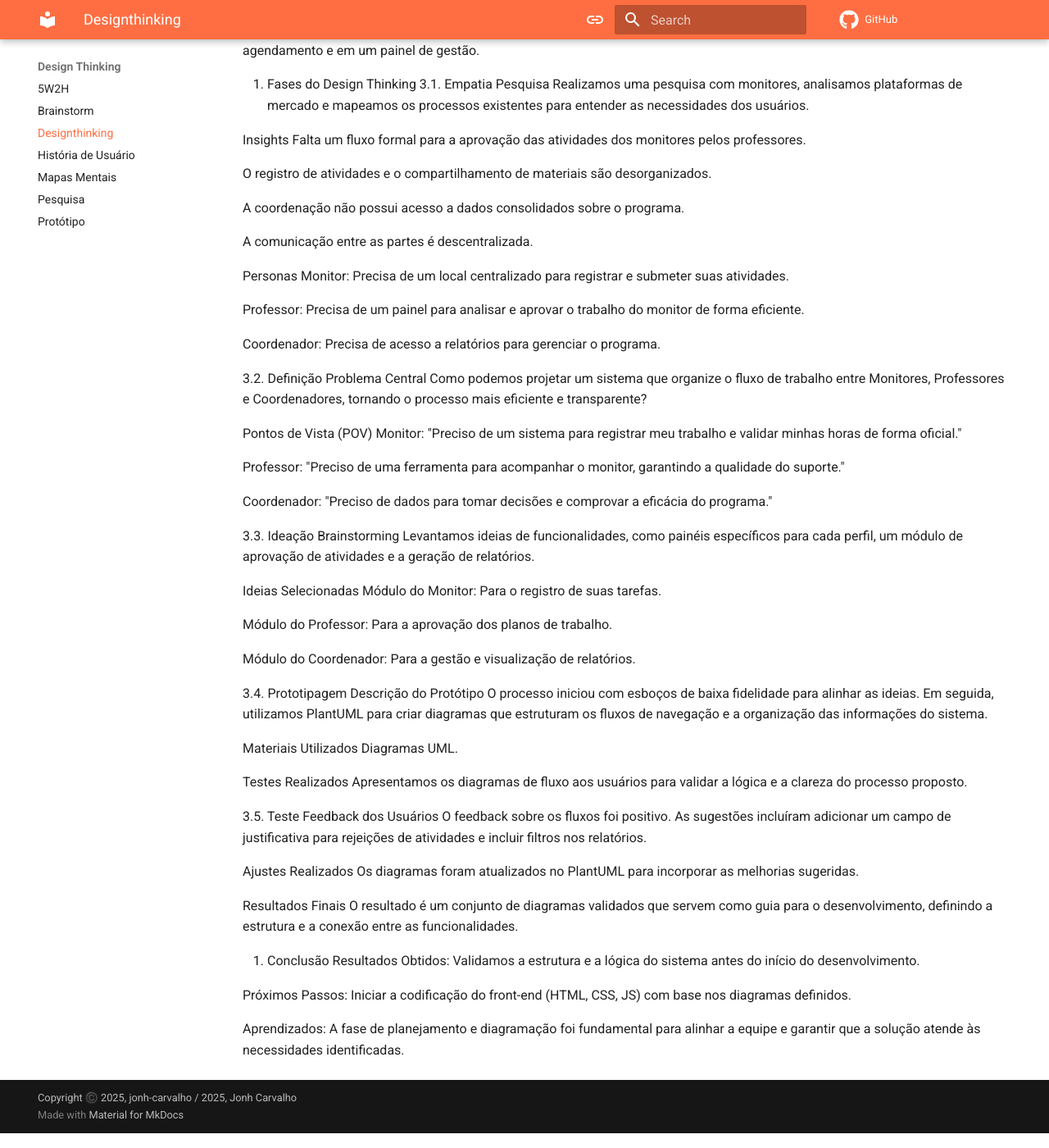
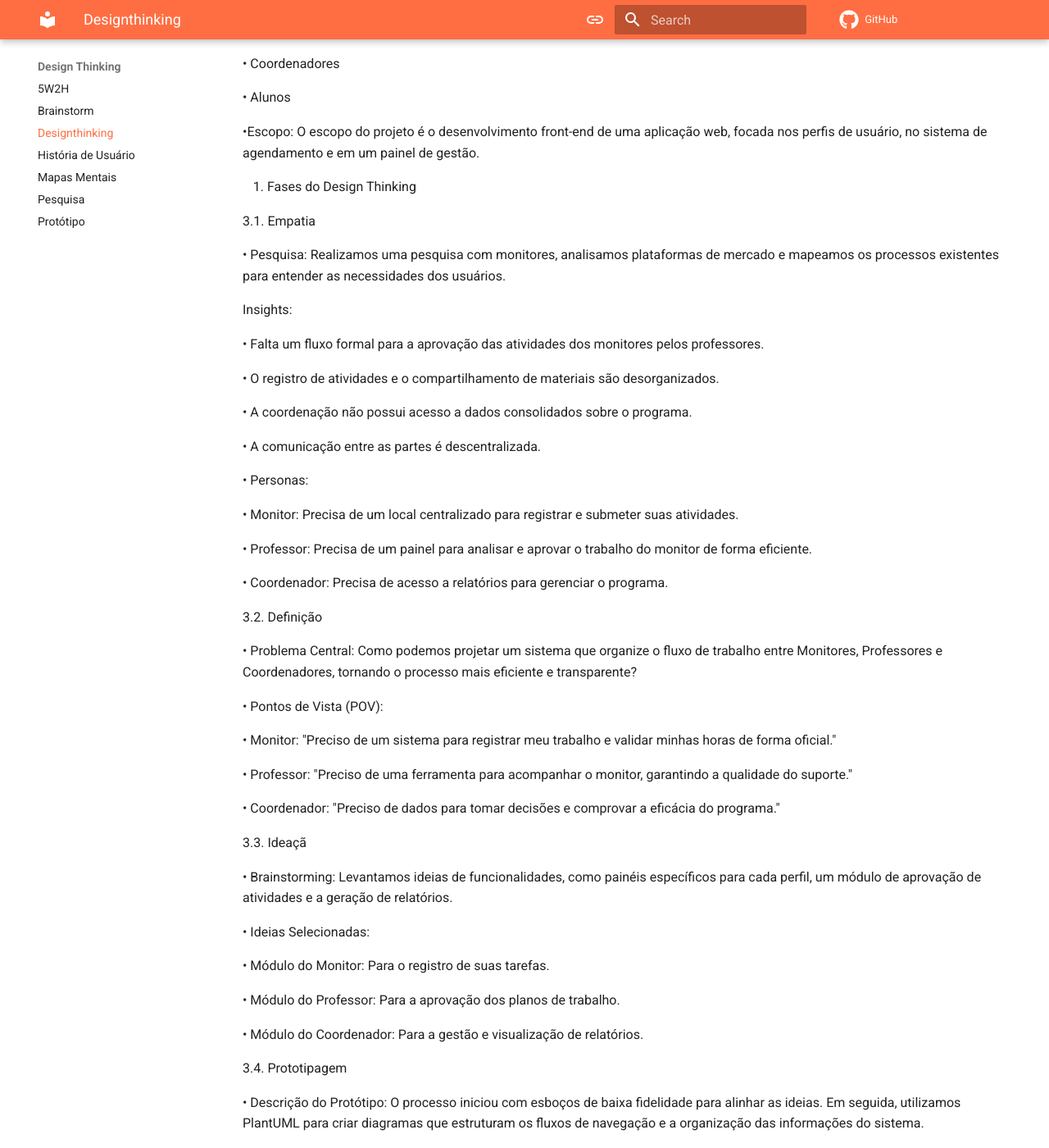
Before and after one commit to Projetos-de-Extensao/PFE_25.2_8002_IV, an MkDocs documentation site: the page built from docs/_Design Thinking/designthinking.md, in a window 1280 px wide and 1400 px high, scrolled down 670 px. Shown: the whole window at 82% size. Built offline with MkDocs 1.6.1 and Material for MkDocs 9.7.7, drawn with Linux system fonts in a browser that asks for light colours; comment, search, counter and statistics services are not loaded; some of the changed lines change nothing that is shown; some of the changed text lies outside the part shown.

Commit message:
Update designthinking.md

```diff
--- a/docs/_Design Thinking/designthinking.md
+++ b/docs/_Design Thinking/designthinking.md
@@ -1,95 +1,97 @@
 1. Capa
-Projeto: Plataforma de Gestão de Monitorias IBMEC
 
-Equipe: Arthur Maurity, Lucas Jesus, Ricardo Lima, Bernardo Miller e Gianluca Leonardi.
+Título do Projeto: Plataforma de Gestão de Monitorias IBMEC
+
+Nome da Equipe: Arthur Maurity, Lucas Jesus, Ricardo Lima, Bernardo Miller e Gianluca Leonardi.
 
 Data: 30 de Setembro de 2025
 
 2. Introdução
-Contexto do Projeto
-O gerenciamento de monitorias na instituição é um processo manual, o que resulta em ineficiência na comunicação e na organização das atividades.
 
-Objetivo
-O objetivo é desenvolver uma plataforma digital para otimizar e centralizar esses processos, beneficiando todos os envolvidos.
+• Contexto do Projeto: O gerenciamento de monitorias na instituição é um processo manual, o que resulta ineficiência na comunicação e na organização das atividades.
 
-Público-Alvo
-Monitores
+• Objetivo: O objetivo é desenvolver uma plataforma digital para otimizar e centralizar esses processos, beneficiando todos os envolvidos.
 
-Professores
+• Público-Alvo:
 
-Coordenadores
+• Monitores
 
-Alunos
+• Professores
 
-Escopo
-O escopo do projeto é o desenvolvimento front-end de uma aplicação web, focada nos perfis de usuário, no sistema de agendamento e em um painel de gestão.
+• Coordenadores
+
+• Alunos
+
+•Escopo: O escopo do projeto é o desenvolvimento front-end de uma aplicação web, focada nos perfis de usuário, no sistema de agendamento e em um painel de gestão.
 
 3. Fases do Design Thinking
+
 3.1. Empatia
-Pesquisa
-Realizamos uma pesquisa com monitores, analisamos plataformas de mercado e mapeamos os processos existentes para entender as necessidades dos usuários.
 
-Insights
-Falta um fluxo formal para a aprovação das atividades dos monitores pelos professores.
+ • Pesquisa: Realizamos uma pesquisa com monitores, analisamos plataformas de mercado e mapeamos os processos existentes para entender as necessidades dos usuários.
 
-O registro de atividades e o compartilhamento de materiais são desorganizados.
+Insights:
 
-A coordenação não possui acesso a dados consolidados sobre o programa.
+ • Falta um fluxo formal para a aprovação das atividades dos monitores pelos professores.
 
-A comunicação entre as partes é descentralizada.
+ • O registro de atividades e o compartilhamento de materiais são desorganizados.
 
-Personas
-Monitor: Precisa de um local centralizado para registrar e submeter suas atividades.
+ • A coordenação não possui acesso a dados consolidados sobre o programa.
 
-Professor: Precisa de um painel para analisar e aprovar o trabalho do monitor de forma eficiente.
+ • A comunicação entre as partes é descentralizada.
 
-Coordenador: Precisa de acesso a relatórios para gerenciar o programa.
+ • Personas:
+
+ • Monitor: Precisa de um local centralizado para registrar e submeter suas atividades.
+
+ • Professor: Precisa de um painel para analisar e aprovar o trabalho do monitor de forma eficiente.
+
+ • Coordenador: Precisa de acesso a relatórios para gerenciar o programa.
 
 3.2. Definição
-Problema Central
-Como podemos projetar um sistema que organize o fluxo de trabalho entre Monitores, Professores e Coordenadores, tornando o processo mais eficiente e transparente?
 
-Pontos de Vista (POV)
-Monitor: "Preciso de um sistema para registrar meu trabalho e validar minhas horas de forma oficial."
+ • Problema Central: Como podemos projetar um sistema que organize o fluxo de trabalho entre Monitores, Professores e Coordenadores, tornando o processo mais eficiente e transparente?
 
-Professor: "Preciso de uma ferramenta para acompanhar o monitor, garantindo a qualidade do suporte."
+ • Pontos de Vista (POV):
 
-Coordenador: "Preciso de dados para tomar decisões e comprovar a eficácia do programa."
+ • Monitor: "Preciso de um sistema para registrar meu trabalho e validar minhas horas de forma oficial."
 
-3.3. Ideação
-Brainstorming
-Levantamos ideias de funcionalidades, como painéis específicos para cada perfil, um módulo de aprovação de atividades e a geração de relatórios.
+ • Professor: "Preciso de uma ferramenta para acompanhar o monitor, garantindo a qualidade do suporte."
 
-Ideias Selecionadas
-Módulo do Monitor: Para o registro de suas tarefas.
+ • Coordenador: "Preciso de dados para tomar decisões e comprovar a eficácia do programa."
 
-Módulo do Professor: Para a aprovação dos planos de trabalho.
+ 3.3. Ideaçã
 
-Módulo do Coordenador: Para a gestão e visualização de relatórios.
+ • Brainstorming: Levantamos ideias de funcionalidades, como painéis específicos para cada perfil, um módulo de aprovação de atividades e a geração de relatórios.
+
+ • Ideias Selecionadas:
+
+ • Módulo do Monitor: Para o registro de suas tarefas.
+
+ • Módulo do Professor: Para a aprovação dos planos de trabalho.
+
+ • Módulo do Coordenador: Para a gestão e visualização de relatórios.
 
 3.4. Prototipagem
-Descrição do Protótipo
-O processo iniciou com esboços de baixa fidelidade para alinhar as ideias. Em seguida, utilizamos PlantUML para criar diagramas que estruturam os fluxos de navegação e a organização das informações do sistema.
 
-Materiais Utilizados
-Diagramas UML.
+ • Descrição do Protótipo: O processo iniciou com esboços de baixa fidelidade para alinhar as ideias. Em seguida, utilizamos PlantUML para criar diagramas que estruturam os fluxos de navegação e a organização das informações do sistema.
 
-Testes Realizados
-Apresentamos os diagramas de fluxo aos usuários para validar a lógica e a clareza do processo proposto.
+ • Materiais Utilizados: Diagramas UML.
+
+ • Testes Realizados: Apresentamos os diagramas de fluxo aos usuários para validar a lógica e a clareza do processo proposto.
 
 3.5. Teste
-Feedback dos Usuários
-O feedback sobre os fluxos foi positivo. As sugestões incluíram adicionar um campo de justificativa para rejeições de atividades e incluir filtros nos relatórios.
 
-Ajustes Realizados
-Os diagramas foram atualizados no PlantUML para incorporar as melhorias sugeridas.
+ • Feedback dos Usuários: O feedback sobre os fluxos foi positivo. As sugestões incluíram adicionar um campo de justificativa para rejeições de atividades e incluir filtros nos relatórios.
 
-Resultados Finais
-O resultado é um conjunto de diagramas validados que servem como guia para o desenvolvimento, definindo a estrutura e a conexão entre as funcionalidades.
+ • Ajustes Realizados: Os diagramas foram atualizados no PlantUML para incorporar as melhorias sugeridas.
+
+ • Resultados Finais: O resultado é um conjunto de diagramas validados que servem como guia para o desenvolvimento, definindo a estrutura e a conexão entre as funcionalidades.
 
 4. Conclusão
-Resultados Obtidos: Validamos a estrutura e a lógica do sistema antes do início do desenvolvimento.
 
-Próximos Passos: Iniciar a codificação do front-end (HTML, CSS, JS) com base nos diagramas definidos.
+ • Resultados Obtidos: Validamos a estrutura e a lógica do sistema antes do início do desenvolvimento.
 
-Aprendizados: A fase de planejamento e diagramação foi fundamental para alinhar a equipe e garantir que a solução atende às necessidades identificadas.
+ • Próximos Passos: Iniciar a codificação do front-end (HTML, CSS, JS) com base nos diagramas definidos.
+
+ • Aprendizados: A fase de planejamento e diagramação foi fundamental para alinhar a equipe e garantir que a solução atende às necessidades identificadas.
```
